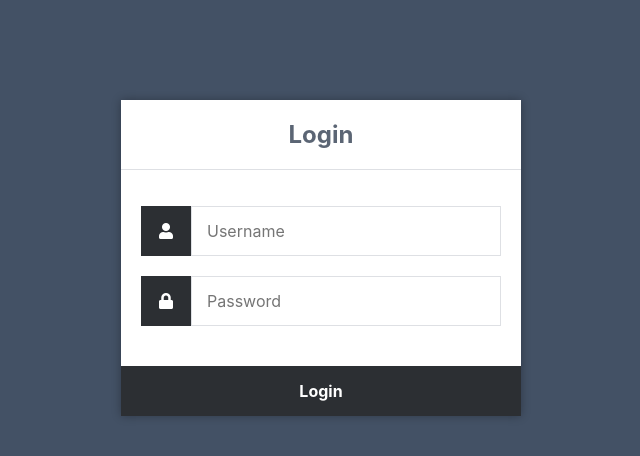
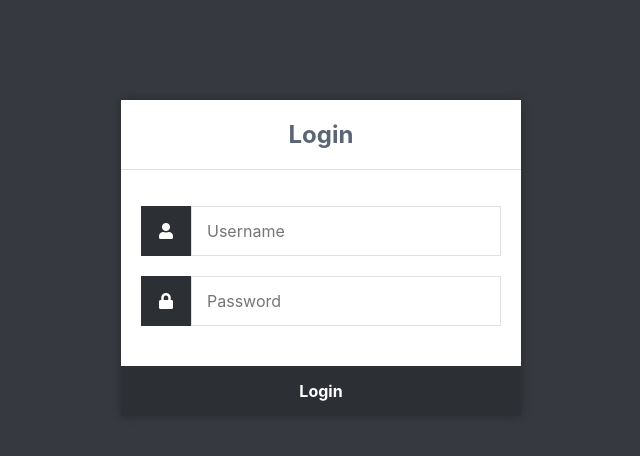
Before and after one commit to br4ck/dawizz, a PHP site: page / in a window 1280 px wide. Shown: the top 456 px of the page, without its empty margins (319-959 px from the left). Run offline with PHP 8.4, Linux system fonts and the light colour scheme.

Commit message:
changed body background color

```diff
--- a/style.css
+++ b/style.css
@@ -7,7 +7,7 @@
 }
 
 body {
-    background-color: #435165;
+    background-color: #36393f;
 }
 
 .login {
```
